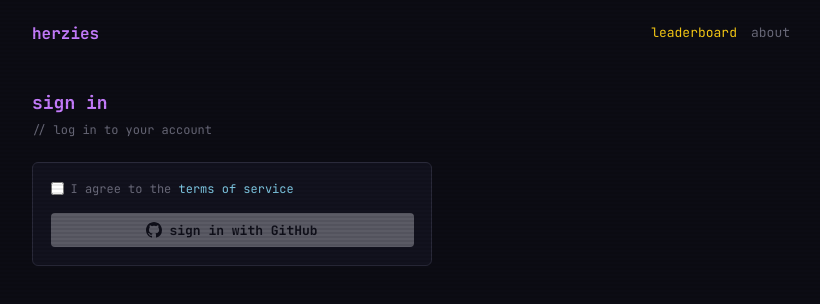
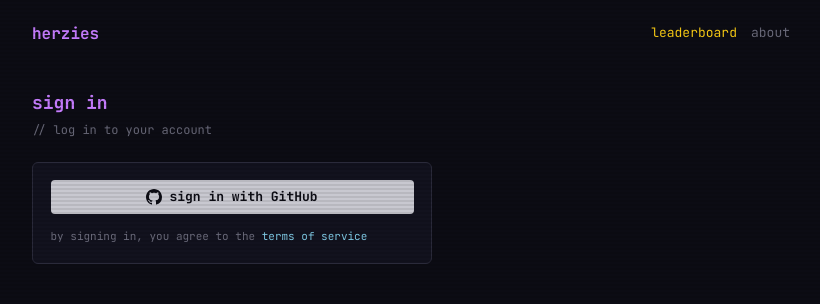
Before and after one commit to mathiasnovas/herzies, a Next.js app in the folder packages/web/: page /auth/cli in a window 1280 px wide. Shown: the top 304 px of the page, without its empty margins (229-1049 px from the left). Built offline with nearby package versions, Linux system fonts and the light colour scheme.

Commit message:
Replace ToS checkbox with inline text below sign-in button

```diff
--- a/packages/web/src/app/auth/cli/page.tsx
+++ b/packages/web/src/app/auth/cli/page.tsx
@@ -9,7 +9,6 @@ function AuthForm() {
 	const port = searchParams.get("port");
 	const [loading, setLoading] = useState(false);
 	const [error, setError] = useState("");
-	const [agreed, setAgreed] = useState(false);
 
 	async function handleGitHubLogin() {
 		setError("");
@@ -67,38 +66,10 @@ function AuthForm() {
 					<p style={{ color: "var(--red)", fontSize: 12 }}>{error}</p>
 				)}
 
-				<label
-					style={{
-						display: "flex",
-						alignItems: "flex-start",
-						gap: "0.5rem",
-						fontSize: 12,
-						color: "var(--text-dim)",
-						cursor: "pointer",
-					}}
-				>
-					<input
-						type="checkbox"
-						checked={agreed}
-						onChange={(e) => setAgreed(e.target.checked)}
-						style={{ marginTop: 2 }}
-					/>
-					<span>
-						I agree to the{" "}
-						<a
-							href="/terms"
-							target="_blank"
-							style={{ color: "var(--cyan)" }}
-						>
-							terms of service
-						</a>
-					</span>
-				</label>
-
 				<button
 					type="button"
 					onClick={handleGitHubLogin}
-					disabled={!agreed || loading}
+					disabled={loading}
 					style={{
 						width: "100%",
 						padding: "0.6rem",
@@ -109,8 +80,8 @@ function AuthForm() {
 						fontFamily: "inherit",
 						fontWeight: 700,
 						fontSize: 13,
-						cursor: !agreed || loading ? "default" : "pointer",
-						opacity: !agreed || loading ? 0.4 : 1,
+						cursor: loading ? "default" : "pointer",
+						opacity: loading ? 0.6 : 1,
 						display: "flex",
 						alignItems: "center",
 						justifyContent: "center",
@@ -122,6 +93,13 @@ function AuthForm() {
 					</svg>
 					{loading ? "redirecting..." : "sign in with GitHub"}
 				</button>
+
+				<p style={{ fontSize: 11, color: "var(--text-dim)" }}>
+					by signing in, you agree to the{" "}
+					<a href="/terms" target="_blank" style={{ color: "var(--cyan)" }}>
+						terms of service
+					</a>
+				</p>
 			</div>
 		</main>
 	);
```
